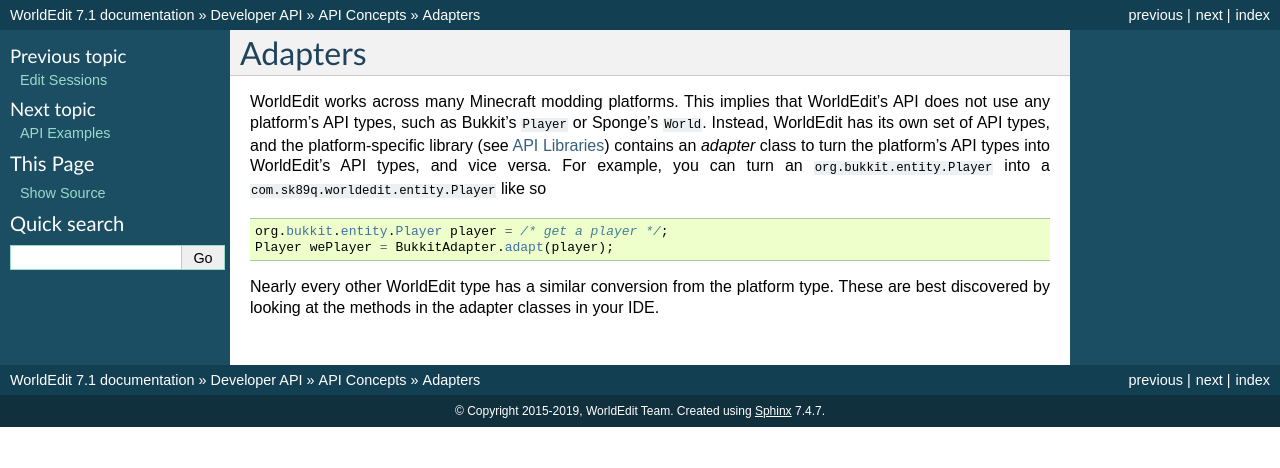
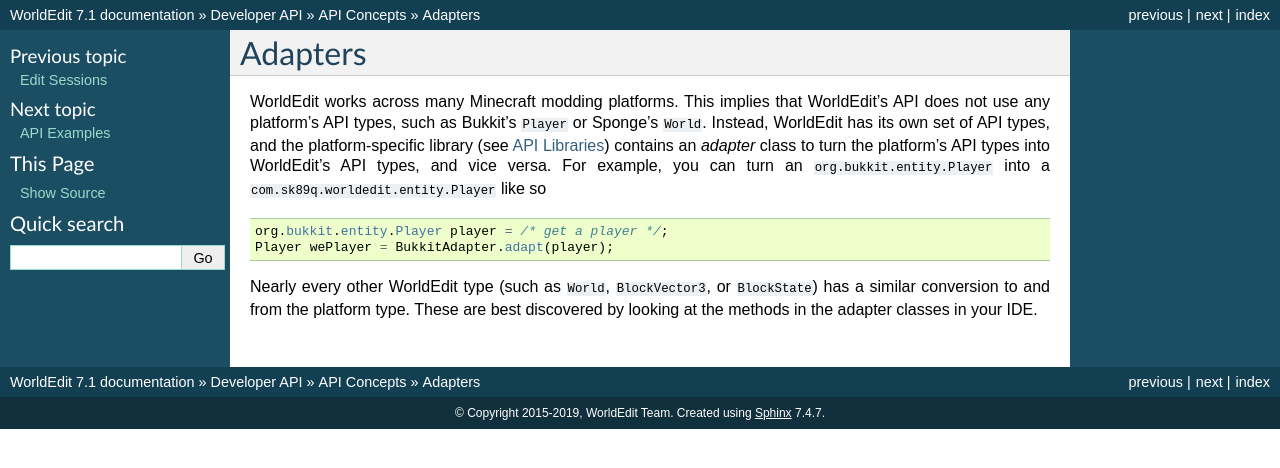
Before and after one commit to EngineHub/WorldEditDocs, a Sphinx documentation site: the page built from source/api/concepts/adapters.rst, in a window 1280 px wide. Shown: the top 468 px of the page. Built offline with Sphinx 7.4.7, drawn with Linux system fonts in a browser that asks for light colours.

Commit message:
Mention other types available via Adapters

```diff
--- a/source/api/concepts/adapters.rst
+++ b/source/api/concepts/adapters.rst
@@ -11,5 +11,5 @@
     org.bukkit.entity.Player player = /* get a player */;
     Player wePlayer = BukkitAdapter.adapt(player);
 
-Nearly every other WorldEdit type has a similar conversion from the platform type. These are best discovered by
-looking at the methods in the adapter classes in your IDE.
+Nearly every other WorldEdit type (such as ``World``, ``BlockVector3``, or ``BlockState``) has a similar conversion to
+and from the platform type. These are best discovered by looking at the methods in the adapter classes in your IDE.
```
